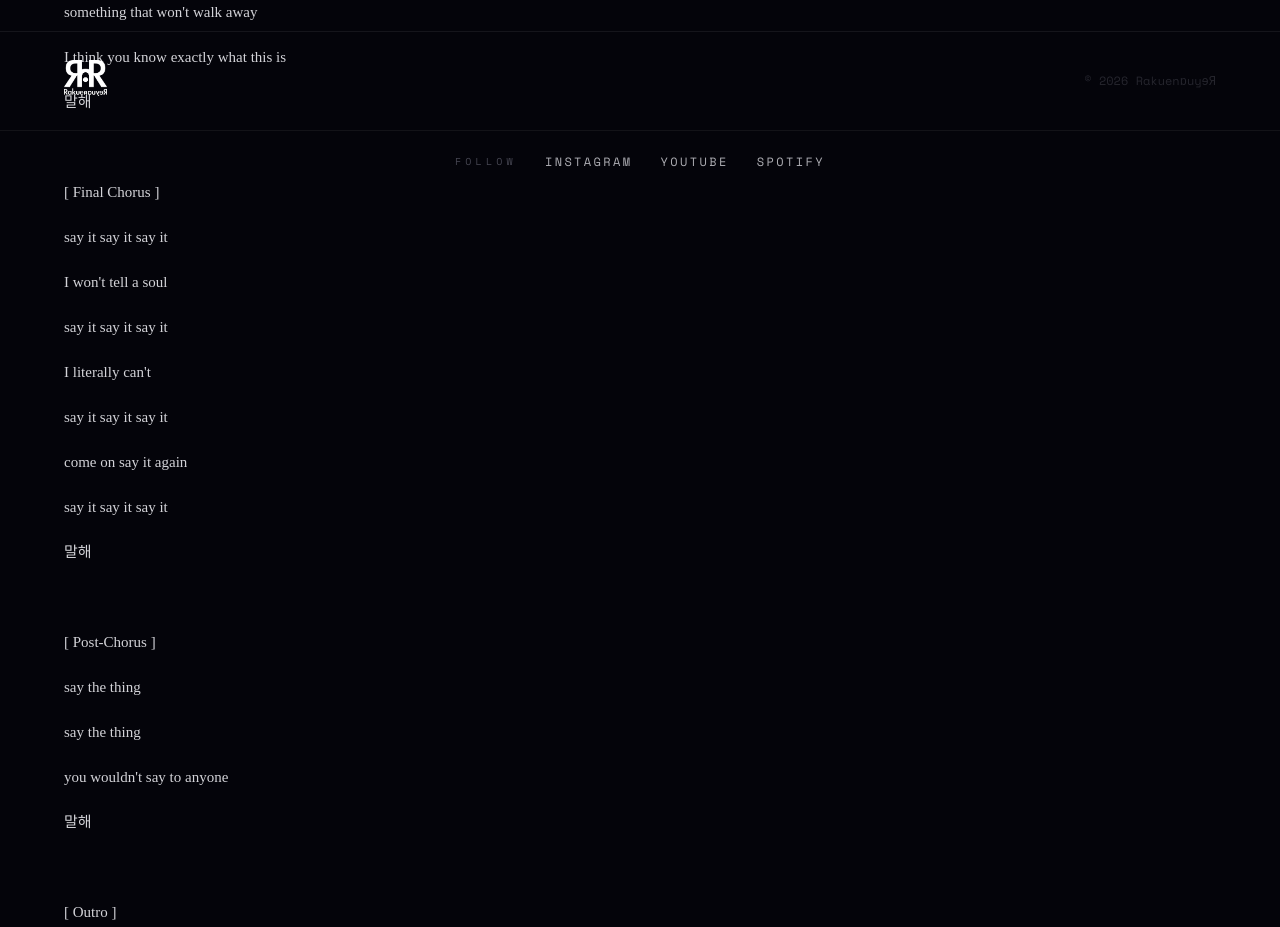
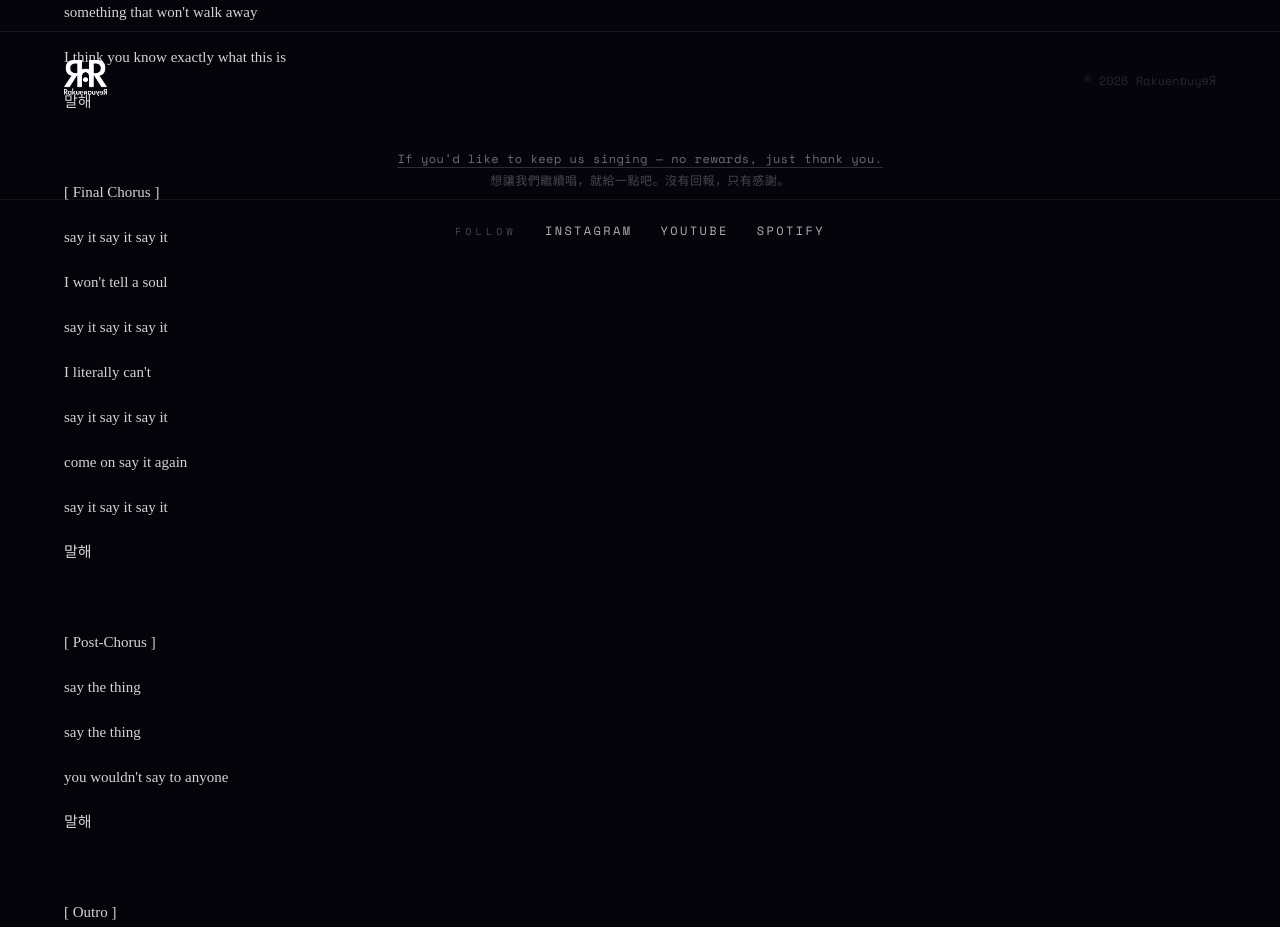
Before and after one commit to asilverwolf/rakuen-rr, a plain HTML site: page music-sayit.html in a window 1280 px wide. Shown: the part 5920-6847 px from the top of the page. Drawn offline with nearby package versions, Linux system fonts and the light colour scheme.

Commit message:
官網加一行贊助（Aida 11/23 LS 先掛到到期前）: music-sayit.html

```diff
--- a/music-sayit.html
+++ b/music-sayit.html
@@ -291,6 +291,10 @@ you wouldn't say to anyone
   <a href="index.html" class="footer-logo"><img src="logo-main.png" alt="R.R" style="height:36px;opacity:1;"></a>
   <span class="footer-copy">© 2026 RakuenɒuyɘЯ</span>
 </footer>
+<div class="rr-support" style="text-align:center;padding:18px 24px 6px;font-size:12px;line-height:1.9;letter-spacing:.04em;">
+  <a href="https://rakuen-rr.lemonsqueezy.com/checkout/buy/70887274-c381-40d4-bf62-2c7f6783ff50" target="_blank" rel="noopener" style="color:rgba(136,136,153,0.8);text-decoration:none;border-bottom:1px solid rgba(136,136,153,0.3);">If you'd like to keep us singing — no rewards, just thank you.</a><br>
+  <span style="color:rgba(136,136,153,0.5);font-family:'Noto Serif TC',serif;">想讓我們繼續唱，就給一點吧。沒有回報，只有感謝。</span>
+</div>
 <div class="rr-social">
   <span class="rr-social-label">Follow</span>
   <a href="https://instagram.com/rakuen.rr" target="_blank" rel="noopener">Instagram</a>
```
